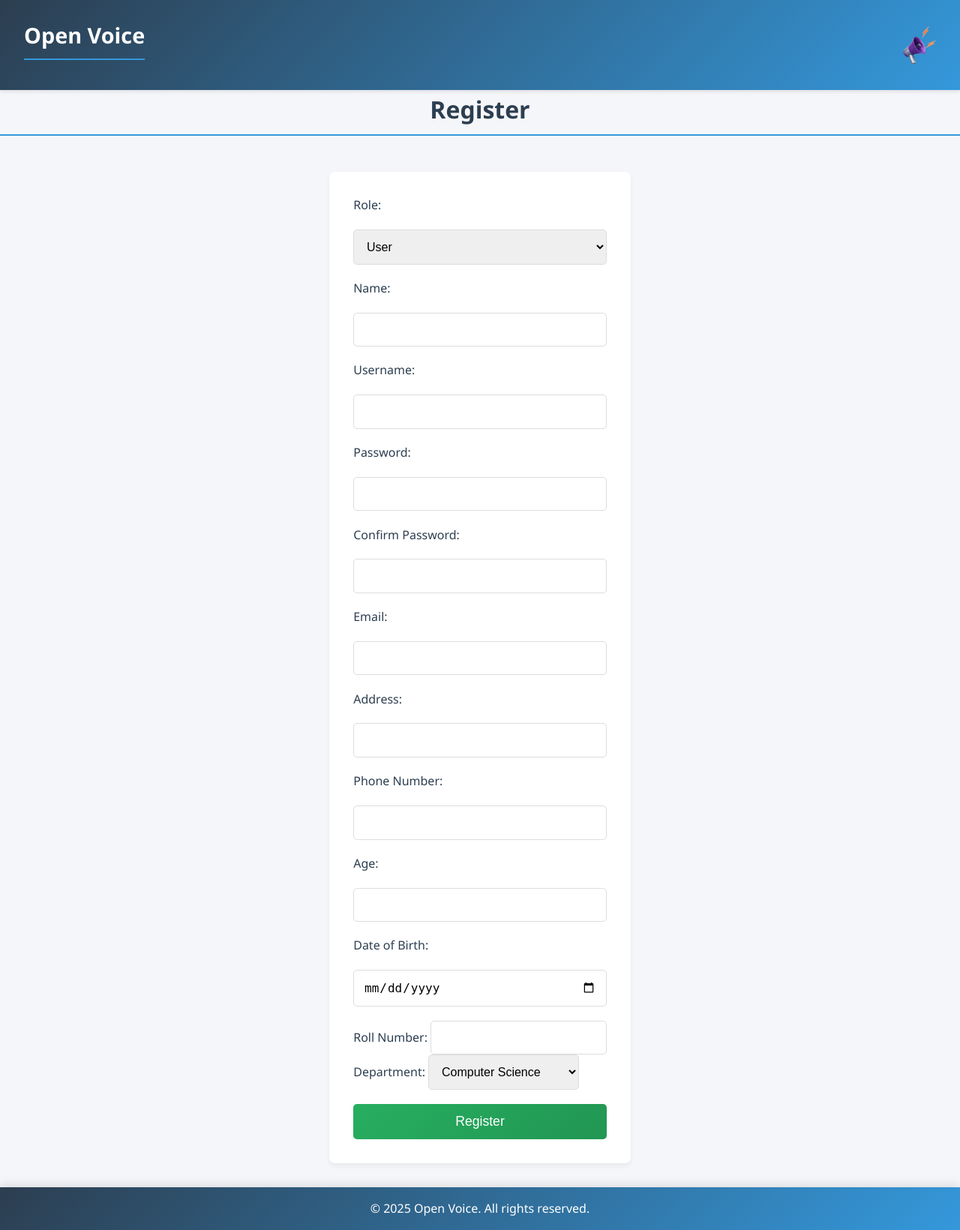
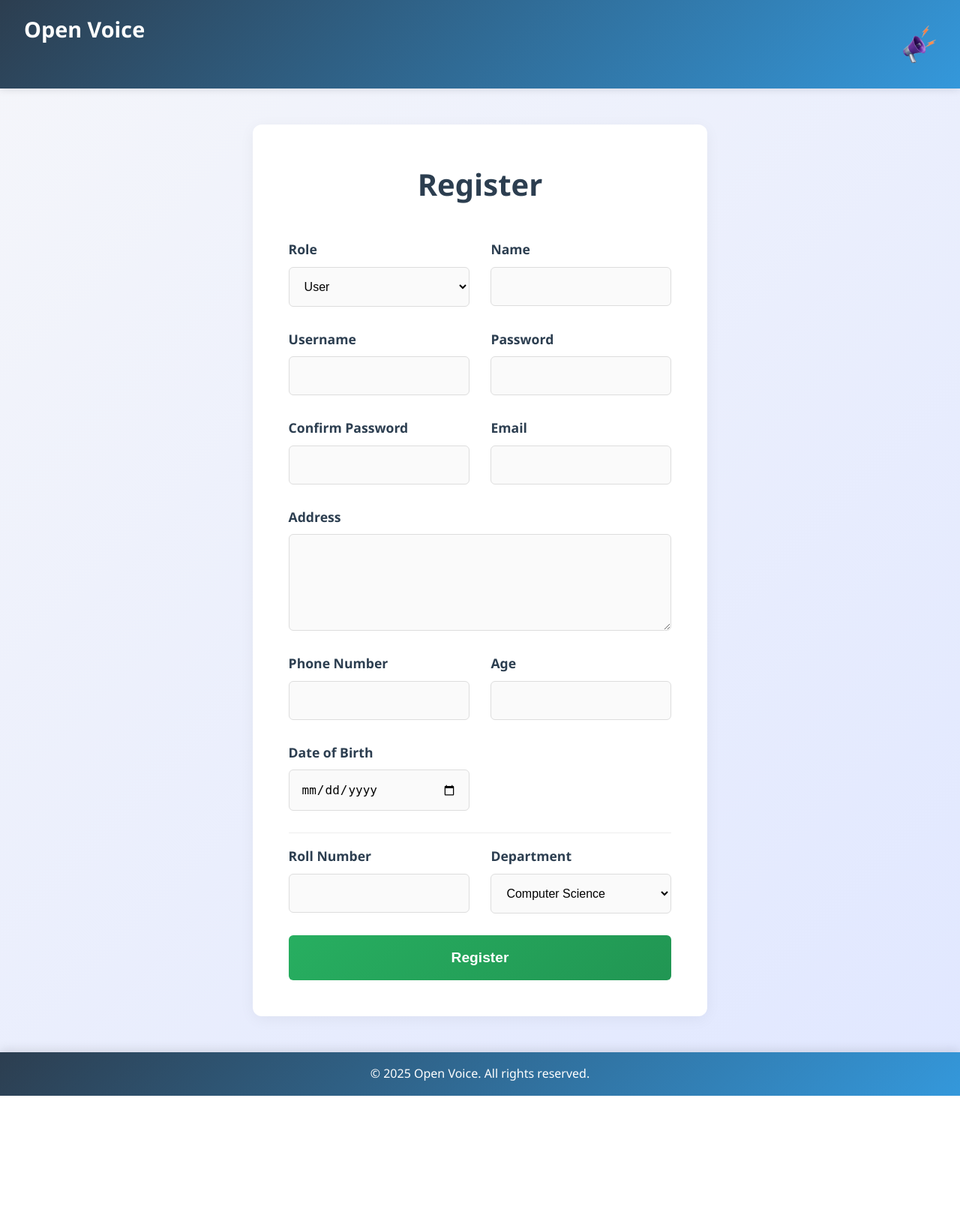
Before and after one commit to sharmilaramkumar/Open-Voice, a PHP site: page /register.php in a window 1280 px wide. Shown: the whole page at 75% size. After the commit the page ends 1461 px from the top, so only its background shows below. Run offline with PHP 8.4, Linux system fonts and the light colour scheme; the visitor is signed in with stand-in values (Sample User, id 1).

Commit message:
register.php

```diff
--- a/register.php
+++ b/register.php
@@ -1,5 +1,9 @@
 <?php
 session_start();
+if (!isset($_SESSION['user_id']) || $_SESSION['role'] !== 'admin') {
+    header("Location: login.php");
+    exit();
+}
 $conn = new mysqli('localhost', 'root', '', 'suggestion_box');
 if ($conn->connect_error) {
     die("Connection failed: " . $conn->connect_error);
@@ -56,17 +60,12 @@ $conn->close();
 <head>
     <meta charset="UTF-8">
     <meta name="viewport" content="width=device-width, initial-scale=1.0">
-    <title>Register</title>
+    <title>Register - Open Voice</title>
     <script>
         function toggleFields() {
             var role = document.getElementById("role").value;
             var userFields = document.getElementById("userFields");
-
-            if (role === "user") {
-                userFields.style.display = "block";
-            } else {
-                userFields.style.display = "none";
-            }
+            userFields.style.display = role === "user" ? "block" : "none";
         }
     </script>
     <style>
@@ -79,7 +78,7 @@ $conn->close();
         body {
             font-family: 'Segoe UI', Arial, sans-serif;
             line-height: 1.6;
-    background-color: #f5f6fa;
+            background: linear-gradient(135deg, #f5f6fa, #e0e7ff);
             color: #333;
             min-height: 100vh;
             display: flex;
@@ -89,11 +88,11 @@ body {
         /* Header Styles */
         header {
             background: linear-gradient(135deg, #2c3e50, #3498db);
-    padding: 1.5rem 2rem;
+            padding: 1rem 2rem;
             display: flex;
             align-items: center;
             justify-content: space-between;
-    box-shadow: 0 2px 5px rgba(0, 0, 0, 0.1);
+            box-shadow: 0 2px 10px rgba(0, 0, 0, 0.1);
             position: sticky;
             top: 0;
             z-index: 1000;
@@ -110,90 +109,118 @@ header h1 {
             font-weight: 600;
         }
 
-/* Container for Form */
+        /* Container Styles */
         .container {
-    max-width: 600px;
-    margin: 2rem auto;
-    padding: 2rem;
+            max-width: 900px; /* Increased from 700px */
+            margin: 3rem auto;
+            padding: 3rem;
             background: white;
-    border-radius: 8px;
-    box-shadow: 0 4px 6px rgba(0, 0, 0, 0.05);
+            border-radius: 12px;
+            box-shadow: 0 4px 20px rgba(0, 0, 0, 0.05);
         }
 
-/* Page Heading */
         h1 {
             text-align: center;
             color: #2c3e50;
-    font-size: 2rem;
-    margin-bottom: 1rem;
-    border-bottom: 2px solid #3498db;
-    display: inline-block;
-    padding-bottom: 0.5rem;
+            font-size: 2.5rem;
+            margin-bottom: 2.5rem;
+            font-weight: 600;
         }
 
         /* Form Styles */
         form {
+            display: grid;
+            gap: 1.8rem;
+            grid-template-columns: 1fr 1fr; /* Two-column layout */
+        }
+
+        .form-group {
             display: flex;
             flex-direction: column;
-    gap: 1.2rem;
+            gap: 0.6rem;
+        }
+
+        .full-width {
+            grid-column: span 2; /* Full-width fields */
         }
 
         label {
             color: #2c3e50;
-    font-weight: 500;
+            font-weight: 600;
+            font-size: 1.1rem;
         }
 
         input,
-select {
-    padding: 0.8rem;
+        select,
+        textarea {
+            padding: 1rem;
             border: 1px solid #ddd;
-    border-radius: 5px;
+            border-radius: 6px;
             font-size: 1rem;
+            background: #fafafa;
             transition: border-color 0.3s ease, box-shadow 0.3s ease;
+            width: 100%; /* Ensure inputs take full available width */
         }
 
         input:focus,
-select:focus {
+        select:focus,
+        textarea:focus {
             border-color: #3498db;
-    box-shadow: 0 0 5px rgba(52, 152, 219, 0.3);
+            box-shadow: 0 0 8px rgba(52, 152, 219, 0.2);
             outline: none;
+            background: white;
         }
 
         button {
-    padding: 0.8rem;
+            padding: 1.2rem;
             background: linear-gradient(135deg, #27ae60, #219653);
             color: white;
             border: none;
-    border-radius: 5px;
-    font-size: 1.1rem;
-    font-weight: 500;
+            border-radius: 6px;
+            font-size: 1.2rem;
+            font-weight: 600;
             cursor: pointer;
             transition: all 0.3s ease;
+            grid-column: span 2; /* Button spans full width */
         }
 
         button:hover {
             background: linear-gradient(135deg, #219653, #1b8047);
-    transform: translateY(-2px);
-    box-shadow: 0 5px 15px rgba(39, 174, 96, 0.4);
+            transform: translateY(-3px);
+            box-shadow: 0 6px 15px rgba(39, 174, 96, 0.3);
         }
 
         button:active {
             transform: translateY(0);
-    box-shadow: 0 2px 8px rgba(39, 174, 96, 0.3);
+            box-shadow: 0 2px 8px rgba(39, 174, 96, 0.2);
+        }
+
+        /* User Fields Section */
+        #userFields {
+            grid-column: span 2; /* Full width for user fields */
+            padding-top: 1rem;
+            border-top: 1px solid #eee;
+            display: grid;
+            gap: 1.8rem;
+            grid-template-columns: 1fr 1fr;
         }
 
         /* Error Message */
-p[style*='color:red;'] {
-    background: #f2dede;
-    color: #a94442;
-    padding: 0.8rem;
-    border: 1px solid #ebccd1;
-    border-radius: 5px;
+        .error-message {
+            background: #f8d7da;
+            color: #721c24;
+            padding: 1rem;
+            border-radius: 6px;
             text-align: center;
+            font-weight: 500;
+            border: 1px solid #f5c6cb;
+            margin-bottom: 1.5rem;
+            grid-column: span 2;
         }
 
         /* Footer */
         footer {
+            background: linear-gradient(135deg, #2c3e50, #3498db);
             color: white;
             text-align: center;
             padding: 1rem;
@@ -234,82 +269,118 @@ footer {
             }
 
             .container {
-        padding: 1rem;
+                padding: 1.5rem;
             }
 
             h1 {
-        font-size: 1.5rem;
+                font-size: 1.8rem;
+            }
+
+            label {
+                font-size: 1rem;
+            }
+
+            input,
+            select,
+            textarea {
+                padding: 0.8rem;
+            }
+
+            button {
+                font-size: 1.1rem;
             }
         }
 
+        /* Animations */
+        @keyframes fadeIn {
+            from { opacity: 0; transform: translateY(20px); }
+            to { opacity: 1; transform: translateY(0); }
+        }
+
+        .container {
+            animation: fadeIn 0.5s ease-out;
+        }
     </style>
 </head>
 <body>
     <header>
-        <h1>
-            Open Voice
-        </h1>
+        <h1>Open Voice</h1>
         <img src="logo.png" alt="header-logo">
     </header>
 
+    <div class="container">
         <h1>Register</h1>
-    <?php if (isset($error_message)) { echo "<p style='color:red;'>$error_message</p>"; } ?>
-<div class="container">
+        <?php if (isset($error_message)): ?>
+            <div class="error-message"><?php echo $error_message; ?></div>
+        <?php endif; ?>
         <form action="register.php" method="POST">
-        <label for="role">Role:</label>
+            <div class="form-group">
+                <label for="role">Role</label>
                 <select id="role" name="role" required onchange="toggleFields()">
                     <option value="user">User</option>
                     <option value="admin">Admin</option>
                 </select>
-
-        <label for="name">Name:</label>
+            </div>
+            <div class="form-group">
+                <label for="name">Name</label>
                 <input type="text" id="name" name="name" required>
-
-        <label for="username">Username:</label>
+            </div>
+            <div class="form-group">
+                <label for="username">Username</label>
                 <input type="text" id="username" name="username" required>
-
-        <label for="password">Password:</label>
+            </div>
+            <div class="form-group">
+                <label for="password">Password</label>
                 <input type="password" id="password" name="password" required>
-
-        <label for="confirm_password">Confirm Password:</label>
+            </div>
+            <div class="form-group">
+                <label for="confirm_password">Confirm Password</label>
                 <input type="password" id="confirm_password" name="confirm_password" required>
-
-        <label for="email">Email:</label>
+            </div>
+            <div class="form-group">
+                <label for="email">Email</label>
                 <input type="email" id="email" name="email" required>
-
-        <label for="address">Address:</label>
-        <input type="text" id="address" name="address">
-
-        <label for="phone_number">Phone Number:</label>
+            </div>
+            <div class="form-group full-width">
+                <label for="address">Address</label>
+                <textarea id="address" name="address" rows="5"></textarea>
+            </div>
+            <div class="form-group">
+                <label for="phone_number">Phone Number</label>
                 <input type="text" id="phone_number" name="phone_number">
-
-        <label for="age">Age:</label>
+            </div>
+            <div class="form-group">
+                <label for="age">Age</label>
                 <input type="number" id="age" name="age" required>
-
-        <label for="dob">Date of Birth:</label>
+            </div>
+            <div class="form-group">
+                <label for="dob">Date of Birth</label>
                 <input type="date" id="dob" name="dob" required>
-
-        <div id="userFields" style="display:block;">
-            <label for="roll_number">Roll Number:</label>
+            </div>
+            <div id="userFields" class="form-group">
+                <div class="form-group">
+                    <label for="roll_number">Roll Number</label>
                     <input type="text" id="roll_number" name="roll_number">
-<br>
-            <label for="department">Department:</label>
+                </div>
+                <div class="form-group">
+                    <label for="department">Department</label>
                     <select id="department" name="department">
-                <option value="cs">Computer Science</option>
-                <option value="ca">Computer Application</option>
-                <option value="ma">Maths</option>
-                <option value="eng">English</option>
-                <option value="diff">Defence</option>
-                <option value="bba">BBA</option>
-                <option value="bcom">B.Com</option>
+                        <option value="Computer Science">Computer Science</option>
+                        <option value="Computer Application">Computer Application</option>
+                        <option value="Maths">Maths</option>
+                        <option value="English">English</option>
+                        <option value="Defence">Defence</option>
+                        <option value="BBA">BBA</option>
+                        <option value="B.Com">B.Com</option>
                     </select>
                 </div>
-
+            </div>
             <button type="submit">Register</button>
         </form>
     </div>
-    <footer style="background:linear-gradient(135deg, #2c3e50, #3498db);     color: #fff; text-align: center; padding: 1rem; margin-top: auto; box-shadow: 0 -4px 12px rgba(0, 0, 0, 0.1);">
-        <p>&copy; <?php echo date('Y'); ?> Open Voice. All rights reserved.</p>
+
+    <footer>
+        <p>© <?php echo date('Y'); ?> Open Voice. All rights reserved.</p>
     </footer>
 </body>
 </html>
```
Also changed, not shown: other parts of register.php (+18 -10 lines). Lines whose indentation alone changed are shown as unchanged.
